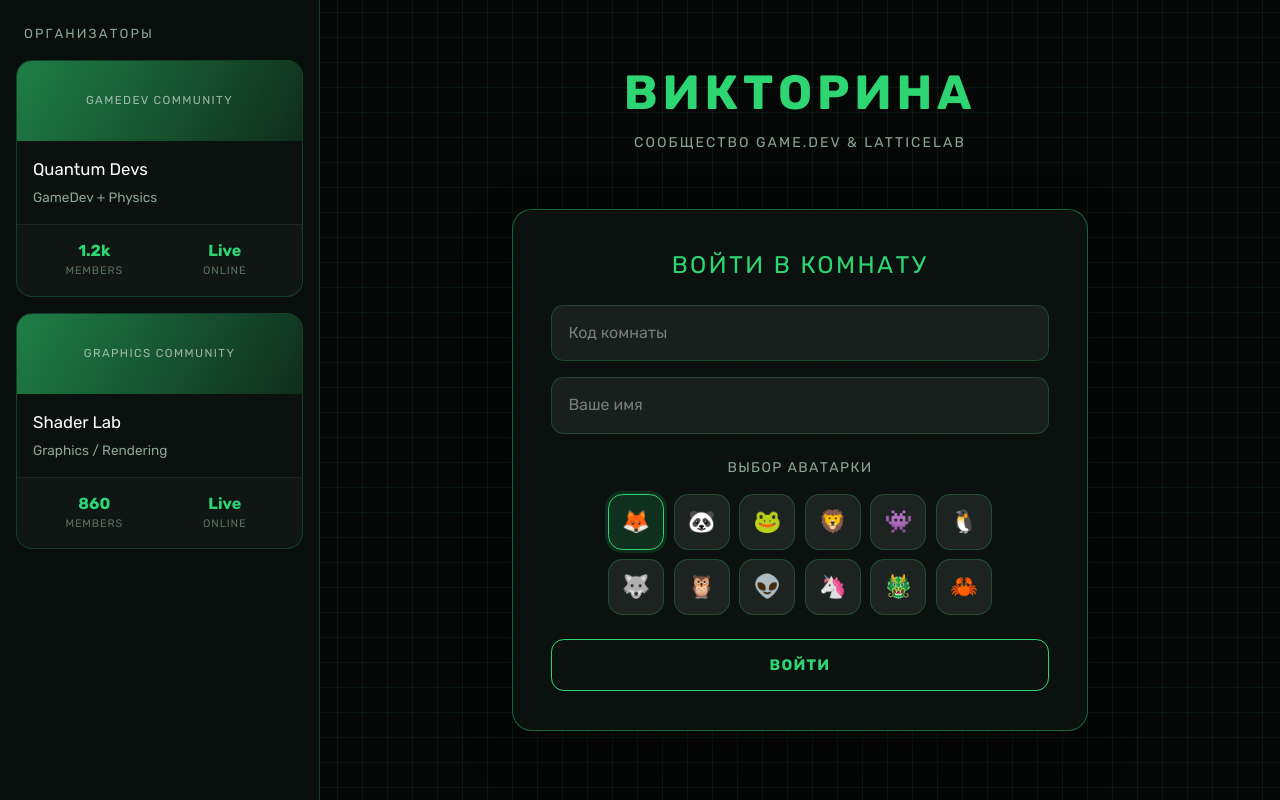
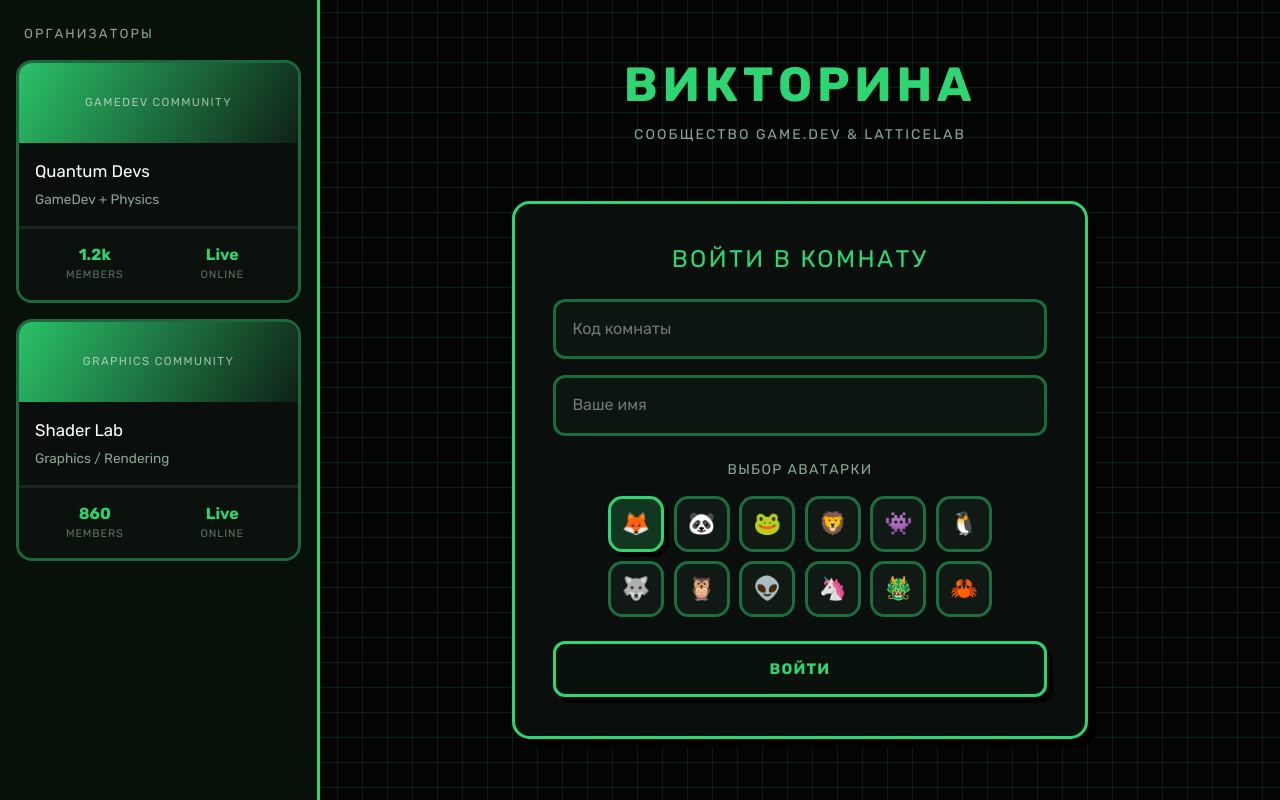
Before and after one commit to KLeyman-228/QuizWeb, a Django app: page / in a window 1280 px wide. Run offline with Django 5.2, Linux system fonts and the light colour scheme; some libraries are stand-ins or nearby versions.

Commit message:
style remake -19

```diff
--- a/static/css/style.css
+++ b/static/css/style.css
@@ -4,17 +4,17 @@
 }
 
 :root {
-    --bg-main: #050706;
-    --bg-secondary: rgba(9, 15, 12, 0.96);
-    --bg-card: rgba(11, 19, 15, 0.94);
-    --bg-card-soft: rgba(255, 255, 255, 0.04);
-    --bg-input: rgba(255, 255, 255, 0.06);
-    --bg-input-hover: rgba(255, 255, 255, 0.1);
-    --bg-avatar: rgba(255, 255, 255, 0.08);
+    --bg-main: #030403;
+    --bg-secondary: #071009;
+    --bg-card: #0a0f0d;
+    --bg-card-soft: #101713;
+    --bg-input: #0d1510;
+    --bg-input-hover: #132019;
+    --bg-avatar: #111914;
 
-    --grid-color: rgba(46, 213, 115, 0.08);
-    --border-color: rgba(46, 213, 115, 0.24);
-    --border-strong: rgba(46, 213, 115, 0.42);
+    --grid-color: rgba(46, 213, 115, 0.12);
+    --border-color: rgba(46, 213, 115, 0.45);
+    --border-strong: #2ed573;
 
     --green-main: #2ed573;
     --green-soft: #7bed9f;
@@ -30,9 +30,9 @@
     --error: #ff4757;
     --accent: #ffd700;
 
-    --radius: 1.25rem;
-    --radius-sm: 0.8rem;
-    --shadow-soft: 0 18px 50px rgba(0, 0, 0, 0.3);
+    --radius: 1.1rem;
+    --radius-sm: 0.75rem;
+    --shadow-soft: 8px 8px 0 rgba(0, 0, 0, 0.9);
 }
 
 html {
@@ -44,7 +44,7 @@ body {
     margin: 0;
     color: var(--text-main);
     background-color: var(--bg-main);
-    --color: rgba(46, 213, 115, 0.08);
+    --color: rgba(46, 213, 115, 0.12);
     background-image:
         linear-gradient(
             0deg,
@@ -88,7 +88,7 @@ textarea {
     flex-direction: column;
     gap: 1rem;
     padding: 1.5rem 1rem;
-    border-right: 1px solid var(--border-color);
+    border-right: 3px solid var(--border-strong);
     background: var(--bg-secondary);
 }
 
@@ -123,7 +123,7 @@ textarea {
     width: 100%;
     padding: clamp(1.25rem, 3vw, 2.5rem);
     background: var(--bg-card);
-    border: 1px solid var(--border-strong);
+    border: 3px solid var(--border-strong);
     border-radius: var(--radius);
     box-shadow: var(--shadow-soft);
 }
@@ -132,13 +132,13 @@ textarea {
     width: 100%;
     overflow: hidden;
     background: var(--bg-card);
-    border: 1px solid var(--border-color);
+    border: 3px solid var(--border-color);
     border-radius: 1rem;
     transition: transform 0.2s ease, border-color 0.2s ease;
 }
 
 .discord-card:hover {
-    transform: translateY(-2px);
+    transform: translate(-2px, -2px);
     border-color: var(--border-strong);
 }
 
@@ -147,7 +147,7 @@ textarea {
     align-items: center;
     justify-content: center;
     height: 80px;
-    background: linear-gradient(120deg, rgba(46, 213, 115, 0.56), rgba(46, 213, 115, 0.14));
+    background: linear-gradient(120deg, rgba(46, 213, 115, 0.9), rgba(15, 34, 22, 0.95));
 }
 
 .discord-banner-placeholder {
@@ -178,8 +178,8 @@ textarea {
     grid-template-columns: repeat(2, 1fr);
     gap: 0.5rem;
     padding: 0.9rem 1rem 1rem;
-    border-top: 1px solid rgba(255, 255, 255, 0.06);
-    background: rgba(255, 255, 255, 0.02);
+    border-top: 3px solid rgba(255, 255, 255, 0.08);
+    background: #0b120e;
 }
 
 .discord-stat {
@@ -204,13 +204,13 @@ textarea {
     width: 100%;
     margin-bottom: 1rem;
     padding: 0.95rem 1rem;
-    border: 1px solid var(--border-color);
+    border: 3px solid var(--border-color);
     border-radius: var(--radius-sm);
     background: var(--bg-input);
     color: var(--text-main);
     font-size: 1rem;
     outline: none;
-    transition: background 0.2s ease, border-color 0.2s ease, transform 0.2s ease;
+    transition: background 0.15s ease, border-color 0.15s ease, box-shadow 0.15s ease;
 }
 
 .input::placeholder {
@@ -231,22 +232,24 @@ textarea {
     gap: 0.5rem;
     min-height: 48px;
     padding: 0.85rem 1.5rem;
-    border: 1px solid var(--button-color);
+    border: 3px solid var(--button-color);
     border-radius: var(--radius-sm);
-    background: transparent;
+    background: #08110c;
     color: var(--button-color);
     font-size: 0.95rem;
     font-weight: 700;
     letter-spacing: 0.08em;
     text-transform: uppercase;
     cursor: pointer;
-    transition: background 0.2s ease, color 0.2s ease, transform 0.2s ease, border-color 0.2s ease;
+    box-shadow: 6px 6px 0 rgba(0, 0, 0, 0.88);
+    transition: background 0.15s ease, color 0.15s ease, transform 0.15s ease, border-color 0.15s ease, box-shadow 0.15s ease;
 }
 
 .btn:hover {
     background: var(--button-color);
     color: #08110c;
-    transform: translateY(-1px);
+    transform: translate(-2px, -2px);
+    box-shadow: 8px 8px 0 rgba(0, 0, 0, 0.95);
 }
 
 .btn-sm {
@@ -286,24 +297,25 @@ textarea {
     width: 100%;
     aspect-ratio: 1;
     padding: 0.2rem;
-    border: 1px solid var(--border-color);
+    border: 3px solid var(--border-color);
     border-radius: 0.9rem;
     background: var(--bg-avatar);
     color: inherit;
     cursor: pointer;
     font-size: 1.4rem;
-    transition: transform 0.18s ease, border-color 0.18s ease, background 0.18s ease;
+    transition: transform 0.15s ease, border-color 0.15s ease, background 0.15s ease, box-shadow 0.15s ease;
 }
 
 .avatar-btn:hover {
-    transform: translateY(-1px);
+    transform: translate(-2px, -2px);
     border-color: var(--border-strong);
+    box-shadow: 5px 5px 0 rgba(0, 0, 0, 0.9);
 }
 
 .avatar-btn.selected {
     border-color: var(--green-main);
-    background: rgba(46, 213, 115, 0.16);
-    box-shadow: 0 0 0 3px rgba(46, 213, 115, 0.14);
+    background: rgba(46, 213, 115, 0.2);
+    box-shadow: 5px 5px 0 rgba(0, 0, 0, 0.9);
 }
 
 .players-grid,
```
Also changed, not shown: other parts of static/css/style.css (+28 -12 lines).
